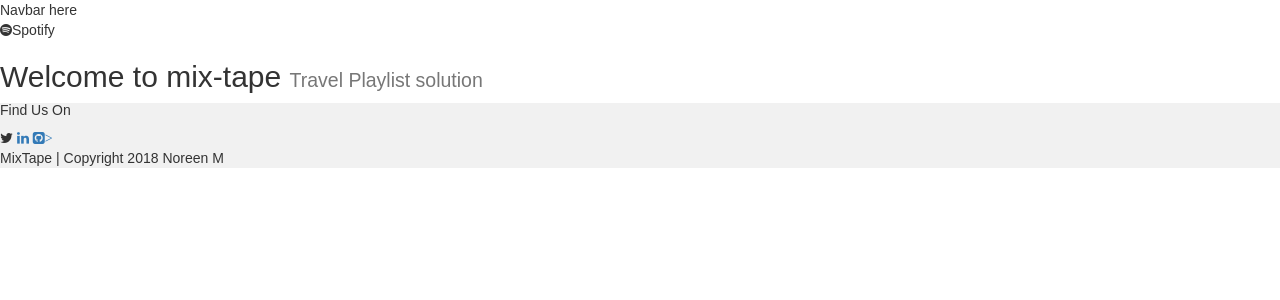
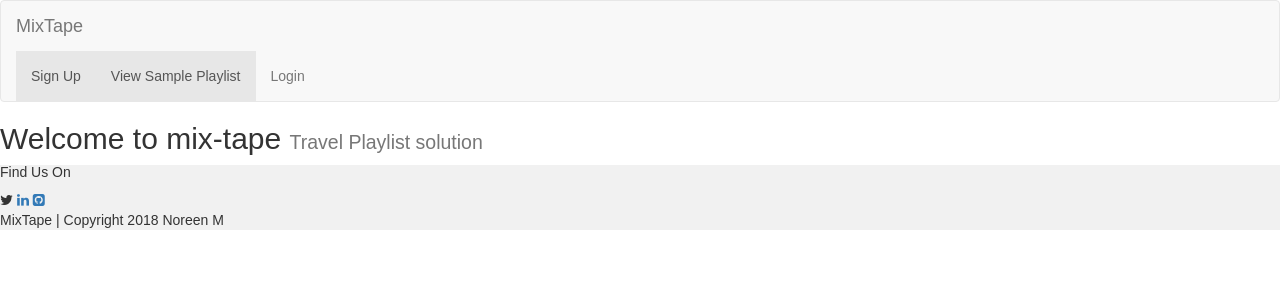
Before and after one commit to Norby257/mixTape, a React (Create React App) app: page / in a window 1280 px wide. Shown: the top 300 px of the page. Built offline with nearby package versions, Linux system fonts and the light colour scheme.

Commit message:
fixing elements

```diff
--- a/src/components/Footer/Footer.js
+++ b/src/components/Footer/Footer.js
@@ -6,7 +6,7 @@ const Footer = () => (
     <div className="w3-xlarge w3-padding-16">
     <i class="fa fa-twitter w3-hover-opacity"></i>
     <a href=" linkedin.com/in/nmaddenling/" target="_blank" rel="noopener noreferrer"> <i class="fa fa-linkedin w3-hover-opacity"></i></a>
-    <a href="https://github.com/Norby257" target="_blank" rel="noopener noreferrer"> <i class="fa fa-github-square w3-hover-opacity" rel="noopener noreferrer">></i></a>
+    <a href="https://github.com/Norby257" target="_blank" rel="noopener noreferrer"> <i class="fa fa-github-square w3-hover-opacity" rel="noopener noreferrer"></i></a>
     </div>
     <div className="bottom">
     MixTape | Copyright 2018 Noreen M
--- a/src/components/Header/Header.js
+++ b/src/components/Header/Header.js
@@ -9,20 +9,11 @@ class Header extends Component  {
   render() {
     return (
       <header className="header">
-            <i class="fa fa-spotify"></i>Spotify
          <h2>Welcome to mix-tape <small>Travel Playlist solution</small></h2>
          </header>
 
     )
   }
 }
-// const Header = props => (
-//     <header className="header">
-//       <i class="fa fa-spotify"></i>Spotify
-//     <h2>Welcome to mix-tape <small>Travel Playlist solution</small></h2>
-
-//   </header>
-
-// );
 
 export default Header;
--- a/src/components/Navbar/Navbar.js
+++ b/src/components/Navbar/Navbar.js
@@ -1,9 +1,44 @@
 import React, { Component} from 'react';
 
-const Navbar = () => (
-    <nav className = "navbar-navbar-inverse">
-    Navbar here
-    </nav>
-);
+// const Navbar = () => (
+//     <nav className = "navbar-navbar-inverse">
+//     Navbar here
+//     </nav>
+// );
+
+
+class Navbar extends Component {
+    // methods here
+
+    //  state here
+
+    //  lifecycle method here
+
+    render() {
+        return (
+            <nav className="navbar navbar-default">
+            <div className="container-fluid">
+              <div className="navbar-header">
+                <button type="button" className="navbar-toggle collapsed" data-toggle="collapse" data-target="#bs-example-navbar-collapse-1" aria-expanded="false">
+                  <span className="sr-only">Toggle navigation</span>
+                  <i className="fa fa-spotify"></i>Spotify
+                  <span className="icon-bar"></span>
+                  <span className="icon-bar"></span>
+                  <span className="icon-bar"></span>
+                </button>
+                <a class="navbar-brand" href="#">MixTape</a>
+                </div>
+              </div>
+    <div className="collapse navbar-collapse" id="bs-example-navbar-collapse-1">
+      <ul className="nav navbar-nav">
+        <li className="active"><a href="#">Sign Up <span className="sr-only">(current)</span></a></li>
+        <li className="active"><a href="#">View Sample Playlist <span className="sr-only">(current)</span></a></li>
+        <li><a href="#">Login</a></li>
+      </ul>
+      </div>
+          </nav>
+        )
+    }
+}
 
 export default Navbar;
```
